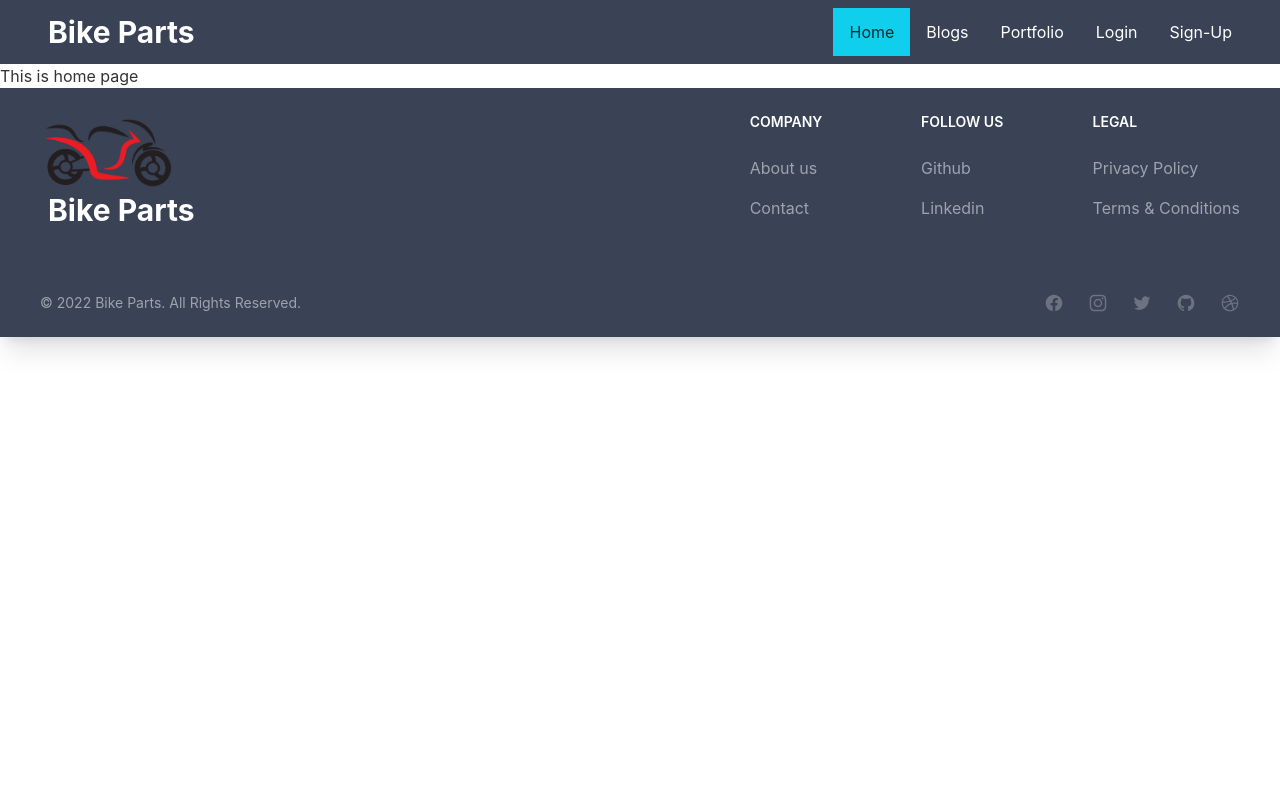
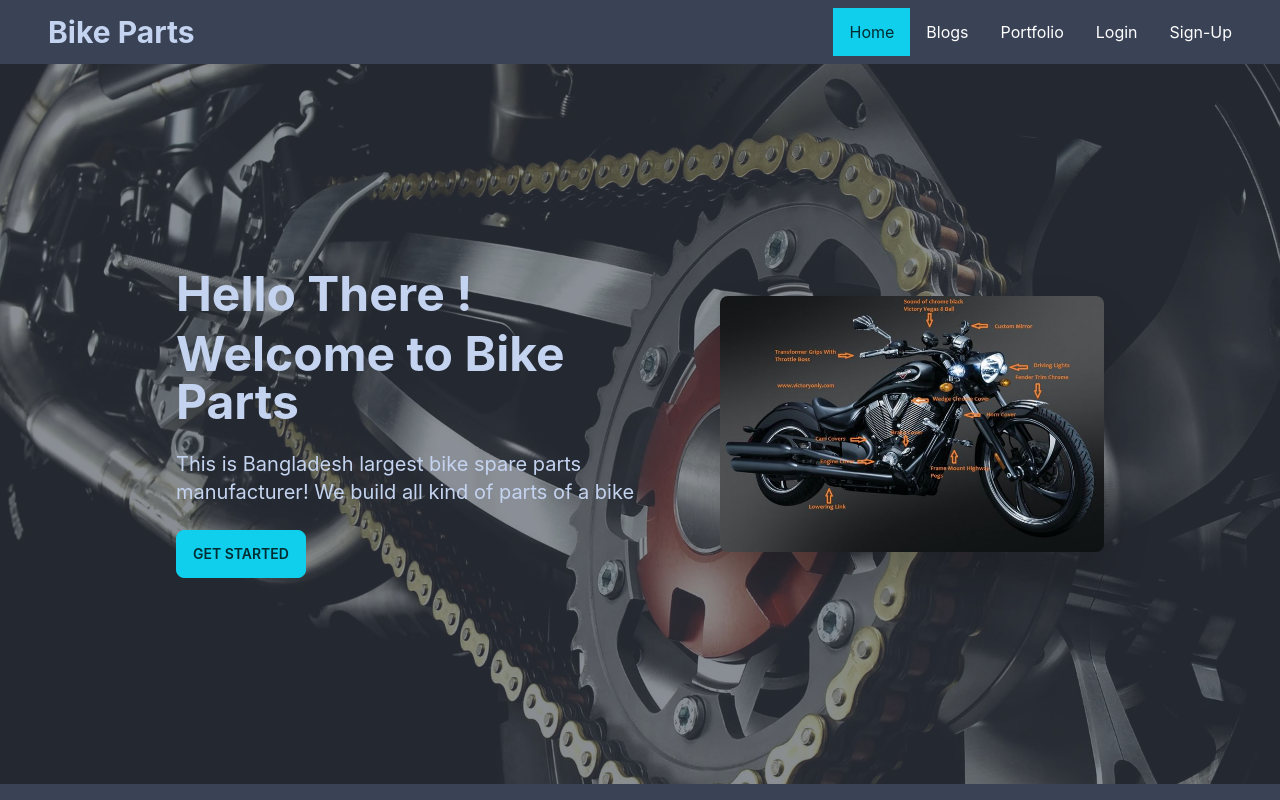
Before and after one commit to TouhidZaman/bike-parts-client, a React (Create React App) app: page / in a window 1280 px wide. Built offline with nearby package versions, Linux system fonts and the light colour scheme; no server answers.

Commit message:
Home page banner added

```diff
--- a/src/components/Layout/Footer/Footer.js
+++ b/src/components/Layout/Footer/Footer.js
@@ -8,7 +8,7 @@ const Footer = () => {
         <footer className="shadow-xl p-4 sm:p-6 bg-accent">
             <div className="container mx-auto px-4">
                 <div className="md:flex md:justify-between">
-                    <div className="text-center sm:text-left mb-6 md:mb-0">
+                    <div className="flex flex-col items-center lg:items-start mb-6 md:mb-0">
                         <img src={bike} className='h-20' alt="" srcset="" />
                         <Logo className={"text-3xl pl-2"} />
                     </div>
--- /dev/null
+++ b/src/components/Layout/Pages/Home/Bannner/Banner.js
@@ -0,0 +1,36 @@
+import React from "react";
+import { Link } from "react-router-dom";
+import bannerBg from "../../../../../images/banner-bg.webp";
+import bike from "../../../../../images/motorcycles-photo.jpg";
+
+const Banner = () => {
+    return (
+        <div
+            class="hero min-h-[90vh]"
+            style={{
+                background: `url(${bannerBg})`,
+                backgroundSize: "cover",
+            }}
+        >
+            <div class="hero-overlay bg-opacity-60"></div>
+            <div class="hero-content flex-col lg:flex-row-reverse">
+                <img alt="" src={bike} class="ml-4 max-w-sm rounded-lg shadow-2xl" />
+                <div className="text-center lg:text-left text-neutral-content max-w-xs lg:max-w-lg">
+                    <h1 class="text-3xl lg:text-5xl font-bold">
+                        <span className="block mb-3">Hello There !</span>
+                        <span> Welcome to Bike Parts</span>
+                    </h1>
+                    <p class="py-6 text-lg lg:text-xl">
+                        This is Bangladesh largest bike spare parts manufacturer! We
+                        build all kind of parts of a bike
+                    </p>
+                    <Link to={"/login"} class="btn btn-primary">
+                        Get Started
+                    </Link>
+                </div>
+            </div>
+        </div>
+    );
+};
+
+export default Banner;
--- a/src/components/Layout/Pages/Home/Home.js
+++ b/src/components/Layout/Pages/Home/Home.js
@@ -1,7 +1,12 @@
 import React from "react";
+import Banner from "./Bannner/Banner";
 
 const Home = () => {
-    return <div>This is home page</div>;
+    return (
+        <>
+            <Banner />
+        </>
+    );
 };
 
 export default Home;
--- a/src/components/Logo/Logo.js
+++ b/src/components/Logo/Logo.js
@@ -1,7 +1,7 @@
 import React from "react";
 
 const Logo = ({ className }) => {
-    return <h3 className={`text-white font-bold ${className}`}>Bike Parts</h3>;
+    return <h3 className={`text-neutral-content font-bold ${className}`}>Bike Parts</h3>;
 };
 
 export default Logo;
```
Also changed, not shown: src/images/banner-bg.webp (added), src/images/motorcycles-photo.jpg (added).
